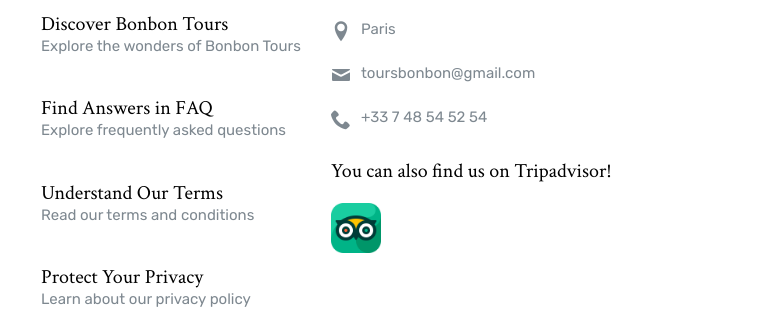
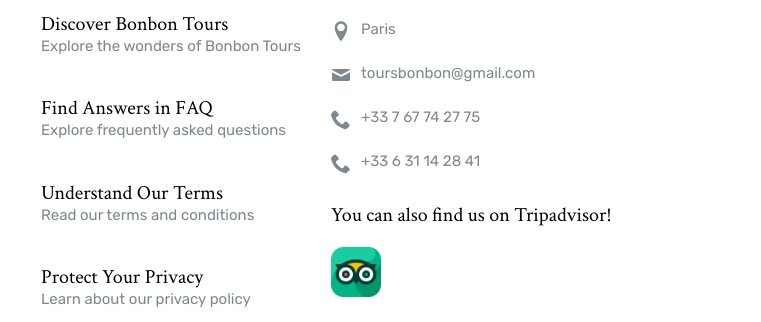
Before and after one commit to xProo/bonbon-tours-demo, a website: page index.html in a window 1280 px wide. Shown: the part 4817-5139 px from the top of the page, 519-1280 px from the left. Drawn offline with Linux system fonts and the light colour scheme; files whose address does not match are found by name.

Commit message:
change number in footer

```diff
--- a/index.html
+++ b/index.html
@@ -495,7 +495,8 @@
             <ul class="probootstrap-contact-info">
               <li><i class="icon-location2"></i> <span>Paris</span></li>
               <li><i class="icon-mail"></i><span>toursbonbon@gmail.com</span></li>
-              <li><i class="icon-phone2"></i><span>+33 7 48 54 52 54</span></li>
+              <li><i class="icon-phone2"></i><span>+33 7 67 74 27 75</span></li>
+              <li><i class="icon-phone2"></i><span>+33 6 31 14 28 41</span></li>
             </ul>
 
             <div>
```
Also changed, not shown: FAQ.html (+2 -1 lines), about.html (+2 -1 lines), contact.html (+1 -1 lines), privacy-policy.html (+2 -1 lines), terms-and-conditions.html (+2 -1 lines), work-with-us.html (+2 -1 lines).
